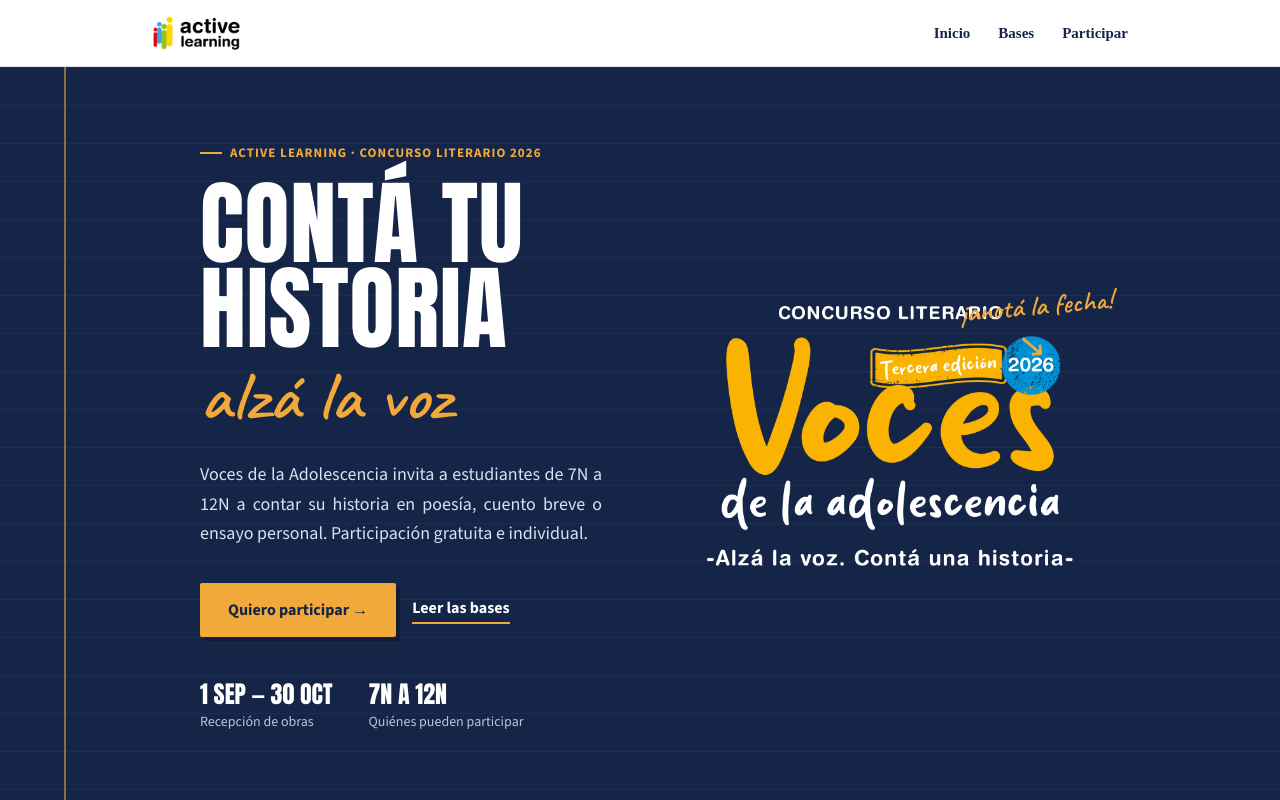
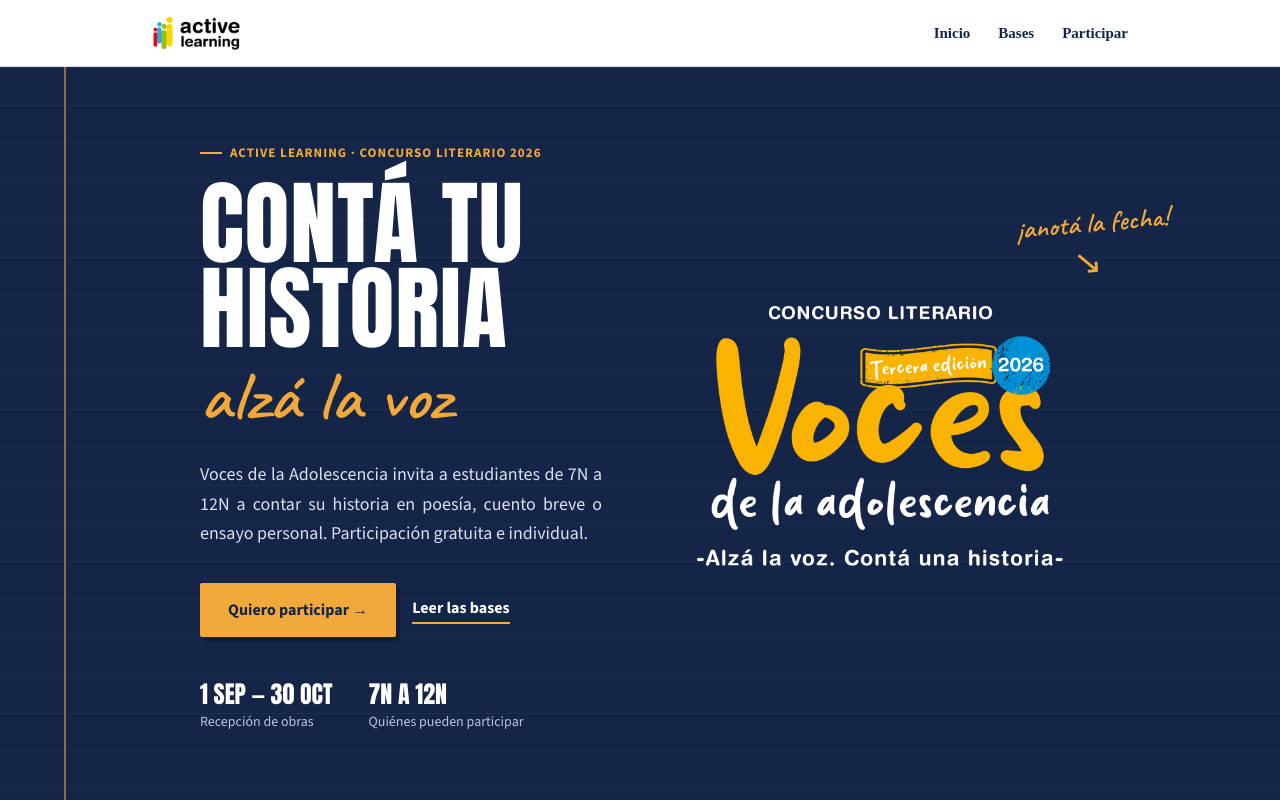
Before and after one commit to sophieblousson/voces-de-la-adolescencia, a Next.js app: page / in a window 1280 px wide. Shown: the top 800 px of the page. Built offline with nearby package versions, Linux system fonts and the light colour scheme.

Commit message:
Update Hero.tsx

```diff
--- a/components/home/Hero.tsx
+++ b/components/home/Hero.tsx
@@ -45,20 +45,20 @@ export default function Hero() {
           </div>
         </div>
 
-        <div className={styles.visual}>
+        <div className={styles.bannerArea}>
           <Image
             src="/voces-banner.png"
             alt="Voces de la Adolescencia 2026 · Tercera edición"
-            width={620}
-            height={460}
+            width={760}
+            height={520}
             className={styles.banner}
             priority
           />
+        </div>
 
-          <div className={styles.sideNote}>
-            <p>¡anotá la fecha!</p>
-            <span aria-hidden="true">↘</span>
-          </div>
+        <div className={styles.sideNote}>
+          <p>¡anotá la fecha!</p>
+          <span aria-hidden="true">↘</span>
         </div>
       </div>
     </section>
```
